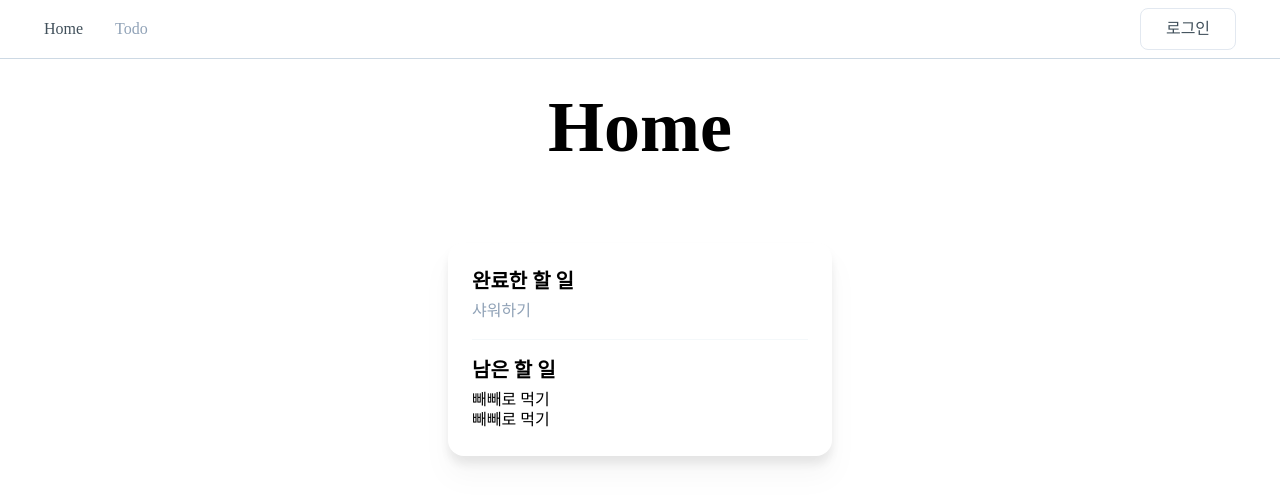
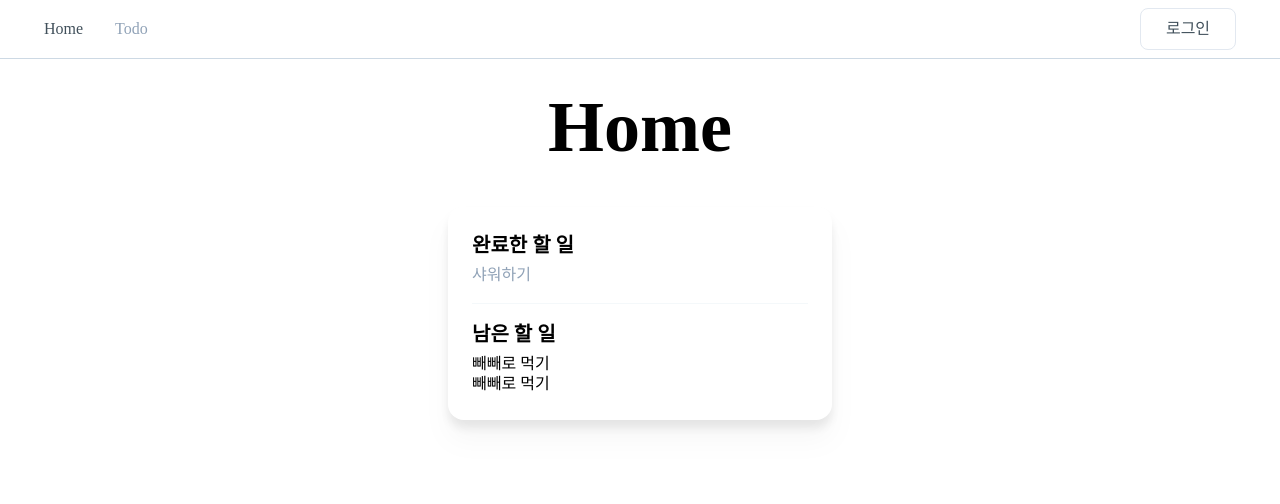
Before and after one commit to Nowdays-Goodnight-Cool-Niang/Frontend, a React (Vite) app: page / in a window 1280 px wide. Shown: the top 504 px of the page. Built offline with nearby package versions, Linux system fonts and the light colour scheme.

Commit message:
style: 💄 투두보드 간격 조정

```diff
--- a/src/components/home/TodoBoard.tsx
+++ b/src/components/home/TodoBoard.tsx
@@ -6,7 +6,7 @@ function TodoBoard() {
   const remainingTodos = useTodoStore((state) => state.remainingTodos);
 
   return (
-    <div className="mt-12 w-96 rounded-2xl bg-white p-6 drop-shadow-xl">
+    <div className="mt-3 w-96 rounded-2xl bg-white p-6 drop-shadow-xl">
       <h2 className="mb-2 text-xl font-bold">완료한 할 일</h2>
       <BoardList todos={completeTodos} />
       <hr className="my-4 border-gray-50" />
```
